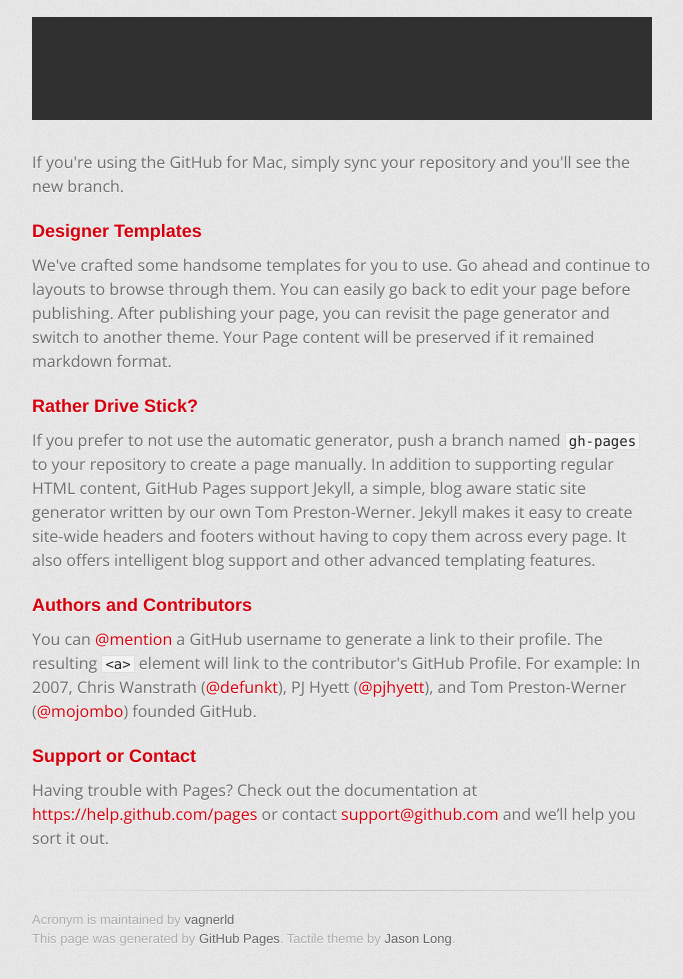
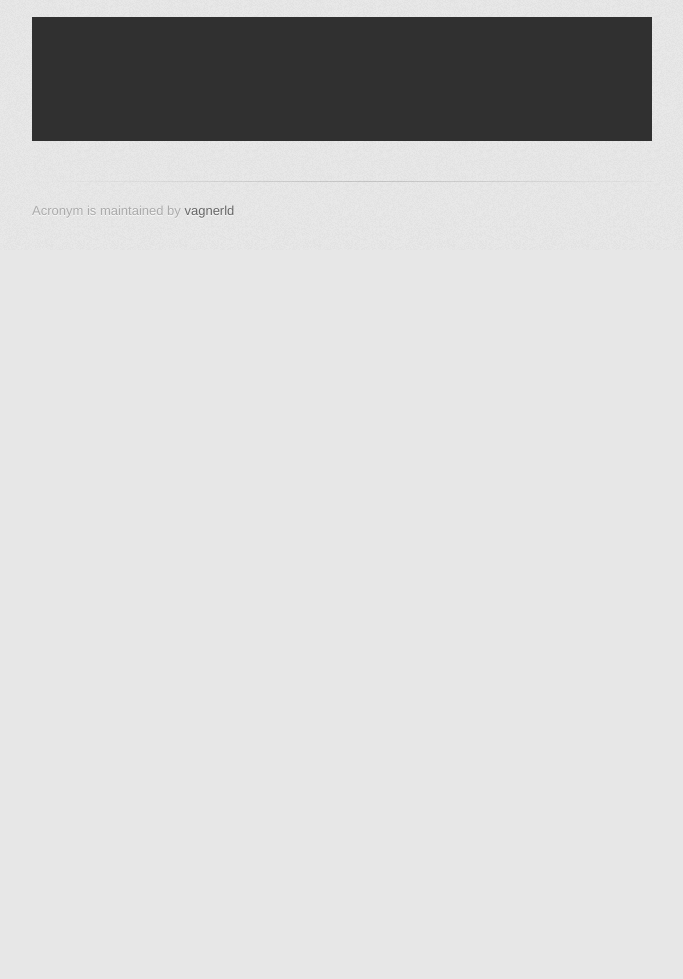
Before and after one commit to vagnerld/acronym, a plain HTML site: page index.html in a window 1280 px wide. Shown: the part 648-1627 px from the top of the page, without its empty margins (298-981 px from the left). After the commit the page ends 898 px from the top, so only its background shows below. Drawn offline with nearby package versions, Linux system fonts and the light colour scheme; a web font is replaced by a local one.

```diff
--- a/index.html
+++ b/index.html
@@ -38,7 +38,8 @@
 
         <section id="main_content">
           <h3>
-<a id="welcome-to-github-pages" class="anchor" href="#welcome-to-github-pages" aria-hidden="true"><span class="octicon octicon-link"></span></a>Demo Acronym.</h3>
+            <a id="welcome-to-github-pages" class="anchor" href="#welcome-to-github-pages" aria-hidden="true"><span class="octicon octicon-link"></span></a>Demo Acronym.
+          </h3>
 
 
           <h1> Before: </h1>
@@ -54,43 +55,15 @@
           </p>
 
 
-
-
-
-
           <pre><code>
 
 
           </code></pre>
-
-<p>If you're using the GitHub for Mac, simply sync your repository and you'll see the new branch.</p>
-
-<h3>
-<a id="designer-templates" class="anchor" href="#designer-templates" aria-hidden="true"><span class="octicon octicon-link"></span></a>Designer Templates</h3>
-
-<p>We've crafted some handsome templates for you to use. Go ahead and continue to layouts to browse through them. You can easily go back to edit your page before publishing. After publishing your page, you can revisit the page generator and switch to another theme. Your Page content will be preserved if it remained markdown format.</p>
-
-<h3>
-<a id="rather-drive-stick" class="anchor" href="#rather-drive-stick" aria-hidden="true"><span class="octicon octicon-link"></span></a>Rather Drive Stick?</h3>
-
-<p>If you prefer to not use the automatic generator, push a branch named <code>gh-pages</code> to your repository to create a page manually. In addition to supporting regular HTML content, GitHub Pages support Jekyll, a simple, blog aware static site generator written by our own Tom Preston-Werner. Jekyll makes it easy to create site-wide headers and footers without having to copy them across every page. It also offers intelligent blog support and other advanced templating features.</p>
-
-<h3>
-<a id="authors-and-contributors" class="anchor" href="#authors-and-contributors" aria-hidden="true"><span class="octicon octicon-link"></span></a>Authors and Contributors</h3>
-
-<p>You can <a href="https://github.com/blog/821" class="user-mention">@mention</a> a GitHub username to generate a link to their profile. The resulting <code>&lt;a&gt;</code> element will link to the contributor's GitHub Profile. For example: In 2007, Chris Wanstrath (<a href="https://github.com/defunkt" class="user-mention">@defunkt</a>), PJ Hyett (<a href="https://github.com/pjhyett" class="user-mention">@pjhyett</a>), and Tom Preston-Werner (<a href="https://github.com/mojombo" class="user-mention">@mojombo</a>) founded GitHub.</p>
-
-<h3>
-<a id="support-or-contact" class="anchor" href="#support-or-contact" aria-hidden="true"><span class="octicon octicon-link"></span></a>Support or Contact</h3>
-
-<p>Having trouble with Pages? Check out the documentation at <a href="https://help.github.com/pages">https://help.github.com/pages</a> or contact <a href="mailto:support@github.com">support@github.com</a> and we’ll help you sort it out.</p>
         </section>
 
         <footer>
           Acronym is maintained by <a href="https://github.com/vagnerld">vagnerld</a><br>
-          This page was generated by <a href="https://pages.github.com">GitHub Pages</a>. Tactile theme by <a href="https://twitter.com/jasonlong">Jason Long</a>.
         </footer>
-
 
       </div>
     </div>
```
Lines whose indentation alone changed are shown as unchanged.
